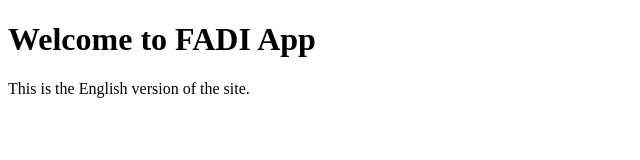
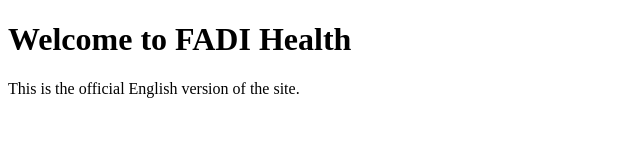
Before and after one commit to fadihealth/Fadihealth.com, a plain HTML site: page en.html in a window 1280 px wide. Shown: the whole page, without its empty margins (0-640 px from the left). Drawn offline with Linux system fonts and the light colour scheme.

Commit message:
initial website upload

```diff
--- a/en.html
+++ b/en.html
@@ -2,10 +2,10 @@
 <html lang="en" dir="ltr">
 <head>
   <meta charset="UTF-8">
-  <title>FADI Health</title>
+  <title>FADI Health App</title>
 </head>
 <body>
-  <h1>Welcome to FADI App</h1>
-  <p>This is the English version of the site.</p>
+  <h1>Welcome to FADI Health</h1>
+  <p>This is the official English version of the site.</p>
 </body>
 </html>
```
Also changed, not shown: index.html (+2 -2 lines), 1 other file.
